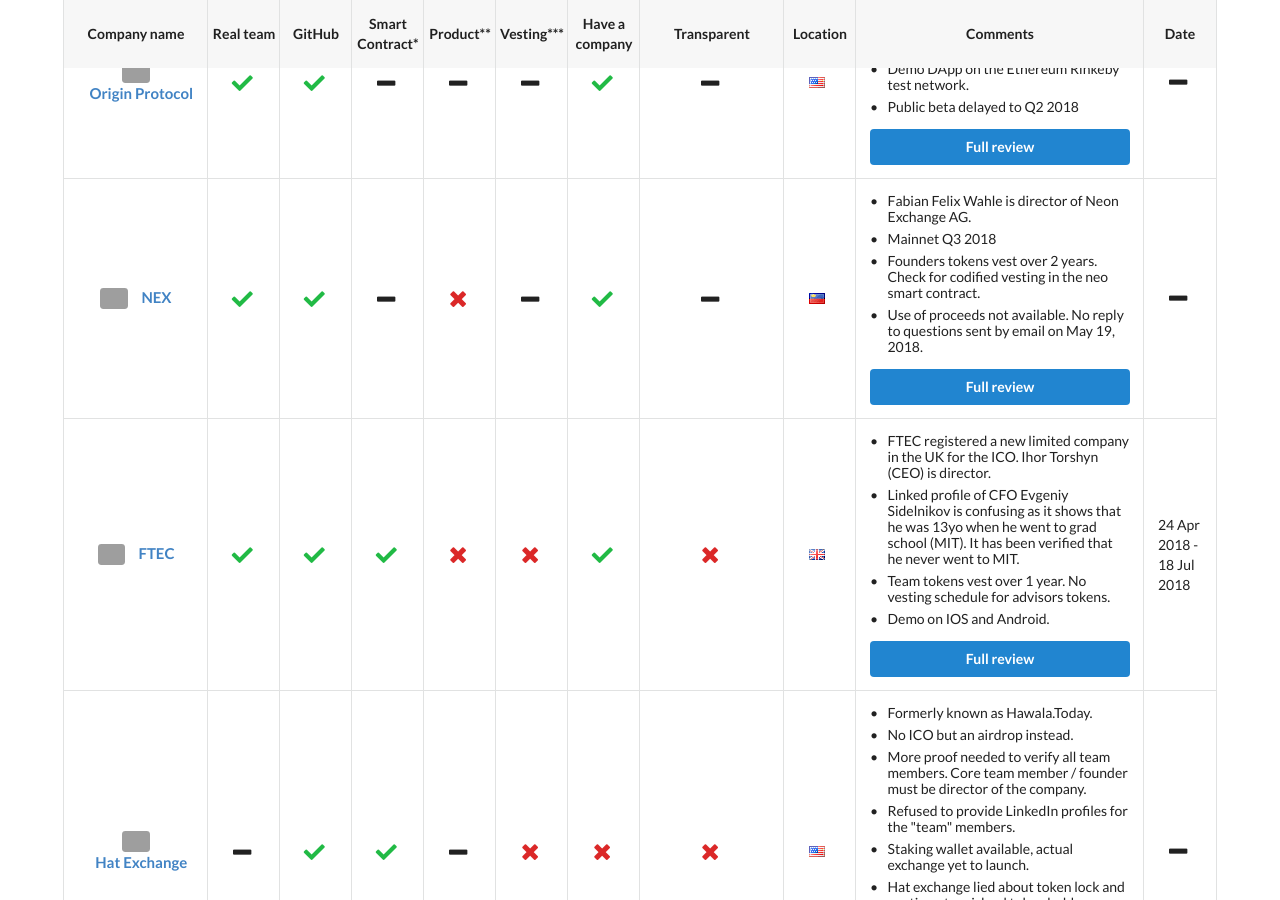
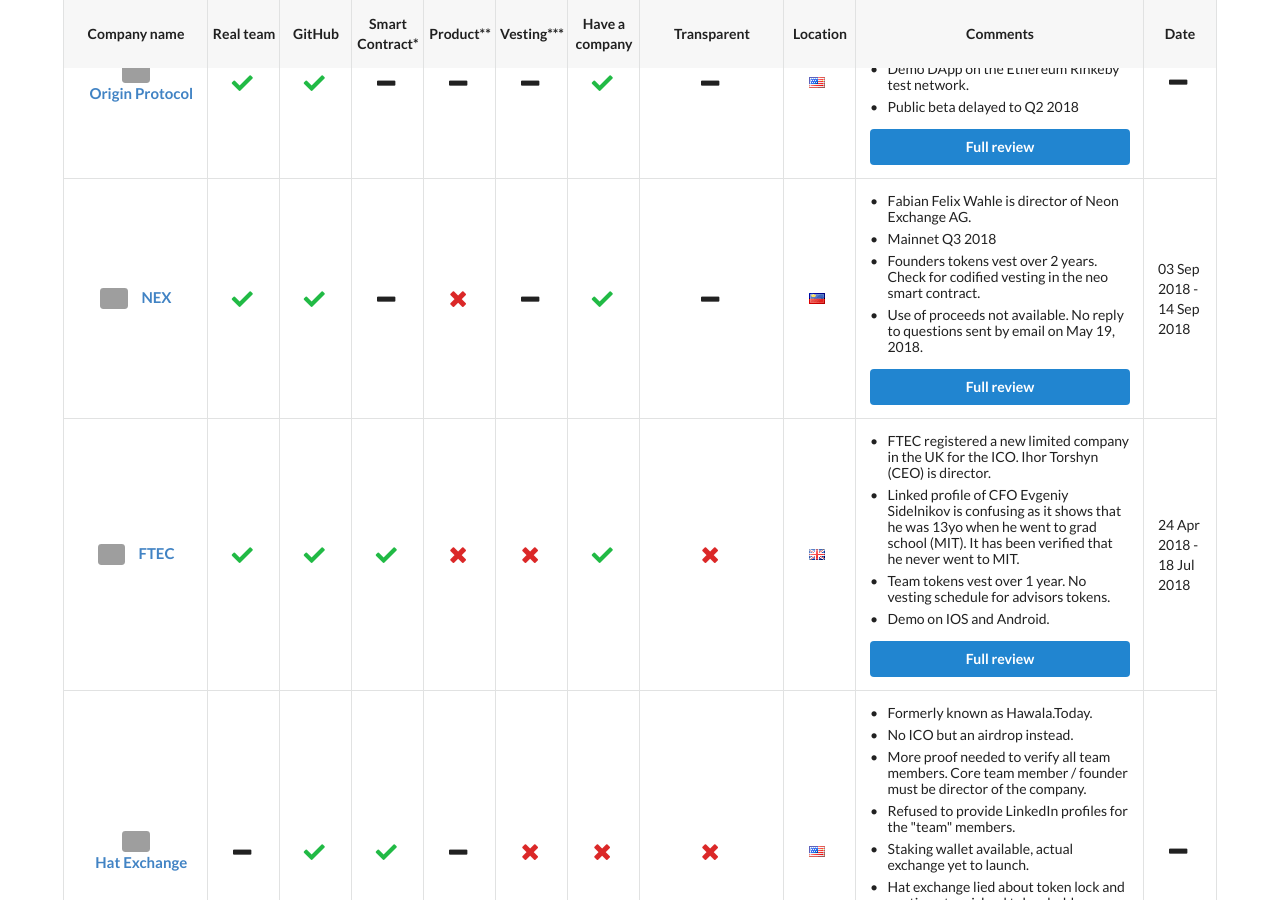
Before and after one commit to ico-check/ico-check, a Jekyll site: the page built from past.md, in a window 1280 px wide and 900 px high, scrolled down 1117 px. Built offline with Jekyll 4.4.1, drawn with Linux system fonts in a browser that asks for light colours; nearby versions of some CDN libraries; grey boxes are pictures that could not be loaded.

Commit message:
56-nexo-ico-check
Added date

```diff
--- a/_data/past-icos.yml
+++ b/_data/past-icos.yml
@@ -57,8 +57,8 @@
     - content: Mainnet Q3 2018
     - content: Founders tokens vest over 2 years. Check for codified vesting in the neo smart contract.
     - content: Use of proceeds not available. No reply to questions sent by email on May 19, 2018.
-  ico_start_date:
-  ico_end_date:
+  ico_start_date: 2018-09-03T11:00:00Z
+  ico_end_date: 2018-09-14T11:00:00Z
   safe:
   issue_url: https://github.com/ico-check/ico-check/issues/133
 
```
